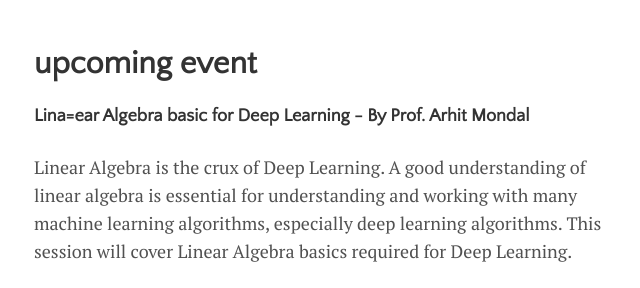
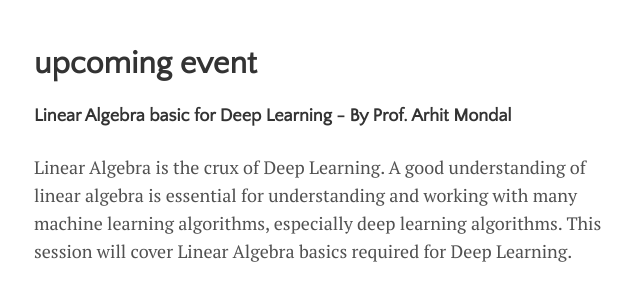
Before and after one commit to IndiaDeepLearningInitiative-IDLI/IndiaDeepLearningInitiative-IDLI.github.io, a Jekyll site: the page built from _upcomming/2017-02-22-Upcomming events.md, in a window 1280 px wide. Shown: the part 133-421 px from the top of the page, without its empty margins (318-958 px from the left). Built offline with Jekyll 4.4.1, drawn with Linux system fonts in a browser that asks for light colours; nearby versions of some CDN libraries; comment, search, counter and statistics services are not loaded.

Commit message:
Update 2017-02-22-Upcomming events.md

```diff
--- a/_upcomming/2017-02-22-Upcomming events.md
+++ b/_upcomming/2017-02-22-Upcomming events.md
@@ -3,7 +3,7 @@ layout: post
 title: upcoming event
 ---
 
-#### Lina=ear Algebra basic for Deep Learning - By Prof. Arhit Mondal
+#### Linear Algebra basic for Deep Learning - By Prof. Arhit Mondal
 
 Linear Algebra is the crux of Deep Learning. A good understanding of linear algebra is essential for understanding and working with many machine learning algorithms, especially deep learning algorithms. This session will cover Linear Algebra basics required for Deep Learning.
 
```
